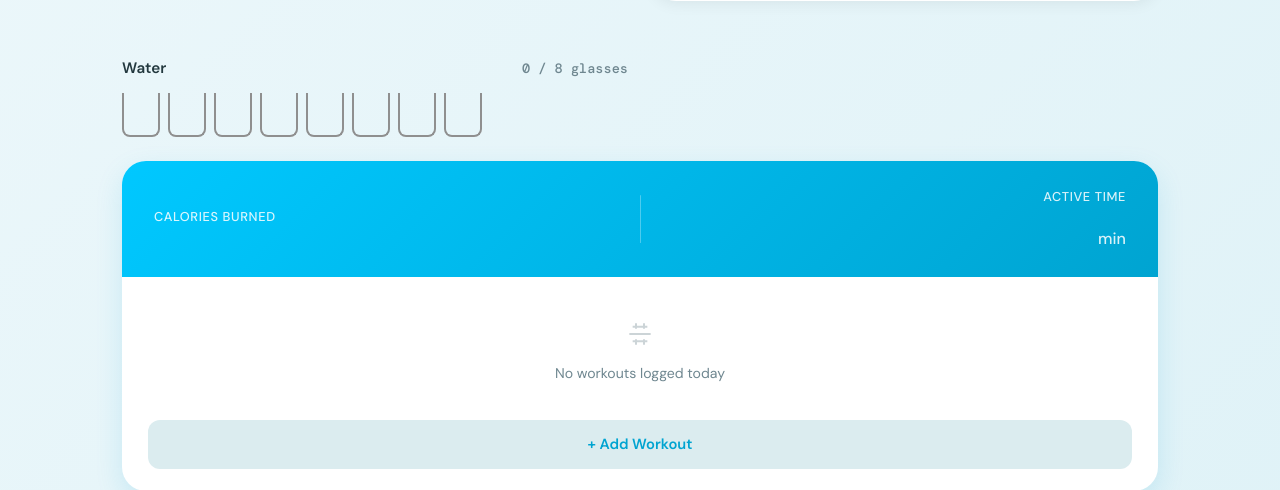
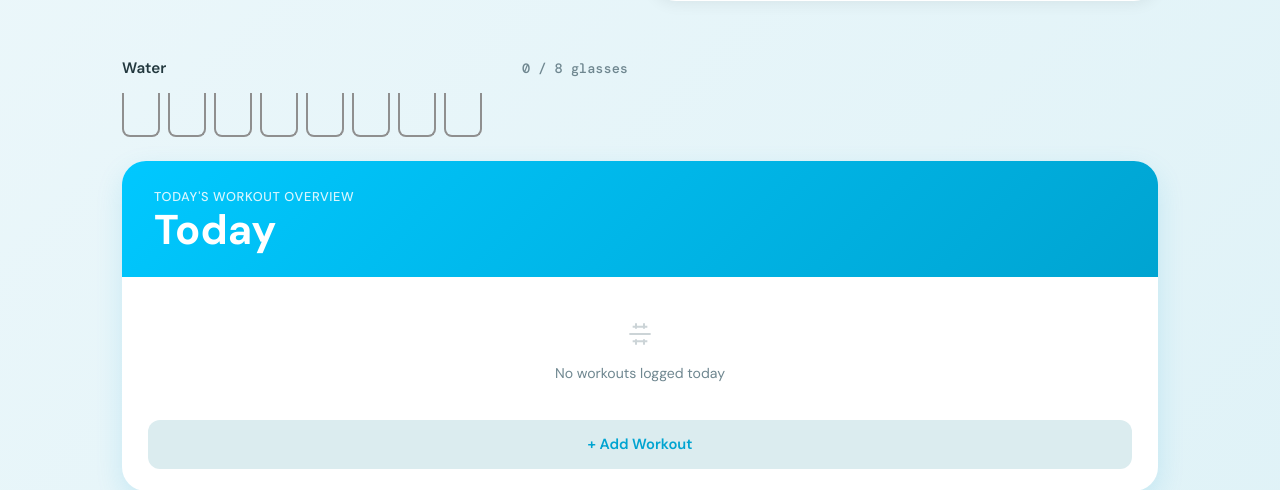
Before and after one commit to Lindbergviktor/MacroPW, a Flask app: template templates/index.html in a window 1280 px wide. Shown: the part 582-1072 px from the top of the page. Run offline with Flask 3, Linux system fonts and the light colour scheme; the template is opened without the code that fills it, so the values that code supplies are empty; parts of the project's set-up code (start-up, migrations or seed data) failed here and were passed over; some libraries are stand-ins or nearby versions.

Commit message:
se dagens workout på startsidan

```diff
--- a/app.py
+++ b/app.py
@@ -2,6 +2,7 @@ from flask import Flask, render_template, request, redirect, url_for, flash, ses
 from werkzeug.security import check_password_hash, generate_password_hash
 from db import get_db_connection
 from psycopg2 import errors
+from datetime import date
 from functools import wraps
 
 """
@@ -106,19 +107,13 @@ def index():
     # Bygger en dict med kalorier per kategori
     category_calories = {row[0]: round(row[1]) for row in category_rows}
 
-    # Räknar ut totalt antal kalorier och minuter för träning idag
-    total_workout_calories = sum(int(w[2]) for w in workouts_today)
-    total_workout_minutes = sum(int(w[1]) for w in workouts_today)
-
     return render_template("index.html",
         calories=round(totals[0]),
         protein=round(totals[1]),
         fat=round(totals[2]),
         carbs=round(totals[3]),
         category_calories=category_calories,
-        workouts_today=workouts_today,
-        total_workout_calories=total_workout_calories,
-        total_workout_minutes=total_workout_minutes
+        workouts_today=workouts_today
     )
 
 
@@ -411,6 +406,7 @@ def add_workout():
     if request.method == "POST":
         workout_id = request.form.get("workout_id")
         duration = request.form.get("duration")
+        log_date = request.form.get("log_date") or date.today().isoformat()
 
         if not workout_id:
             flash("Choose a workout.", "danger")
@@ -429,10 +425,11 @@ def add_workout():
         try:
             with get_db() as cur:
                 cur.execute("""
-                    INSERT INTO workout_log (duration, user_id, workout_id, weight)
-                    VALUES (%s, %s, %s, (SELECT weight FROM users WHERE user_id = %s))
-                """, (duration_val, session["user_id"], workout_id, session["user_id"]))
+                    INSERT INTO workout_log (duration, user_id, workout_id, weight, log_date)
+                    VALUES (%s, %s, %s, (SELECT weight FROM users WHERE user_id = %s), %s)
+                """, (duration_val, session["user_id"], workout_id, session["user_id"], log_date))
         except Exception:
+            app.logger.exception("Failed to save workout")
             flash("Databasfel vid sparande av träningspass.", "danger")
             return redirect(url_for("add_workout"))
 
@@ -452,7 +449,7 @@ def add_workout():
         flash("Kunde inte hämta träningspass.", "danger")
         return redirect(url_for("index"))
 
-    return render_template("add_workout.html", workouts=workouts)
+    return render_template("add_workout.html", workouts=workouts, today=date.today().isoformat())
 
 
 @app.route("/add_meal", methods=["POST"])
--- a/templates/add_workout.html
+++ b/templates/add_workout.html
@@ -72,6 +72,12 @@
                     </div>
 
                     <div class="mb-3">
+                    <label for="log_date" class="form-label">Date</label>
+                    <input type="date" class="form-control" id="log_date" name="log_date"
+                        value="{{ today }}" max="{{ today }}">
+                    </div>
+
+                    <div class="mb-3">
                         <label for="duration" class="form-label">Duration (minutes)</label>
                         <input type="number" class="form-control" id="duration" name="duration"
                             placeholder="Minutes" min="1" step="1" required>
--- a/templates/index.html
+++ b/templates/index.html
@@ -174,22 +174,15 @@
 
       </div>
 
-      <!-- Workout Overview -->
+      <!-- Today's Workouts -->
       <div class="wo-card mt-4">
-        <!-- Gradient header -->
         <div class="wo-header">
           <div class="wo-stat">
-            <div class="wo-stat-label">Calories Burned</div>
-            <div class="wo-stat-value">{{ total_workout_calories }}</div>
-          </div>
-          <div class="wo-divider"></div>
-          <div class="wo-stat wo-stat-right">
-            <div class="wo-stat-label">Active Time</div>
-            <div class="wo-stat-value">{{ total_workout_minutes }} <span class="wo-unit">min</span></div>
+            <div class="wo-stat-label">Today's Workout Overview</div>
+            <div class="wo-stat-value">Today</div>
           </div>
         </div>
 
-        <!-- Workout list -->
         <div class="wo-body">
           {% if workouts_today %}
             {% for w in workouts_today %}
```
